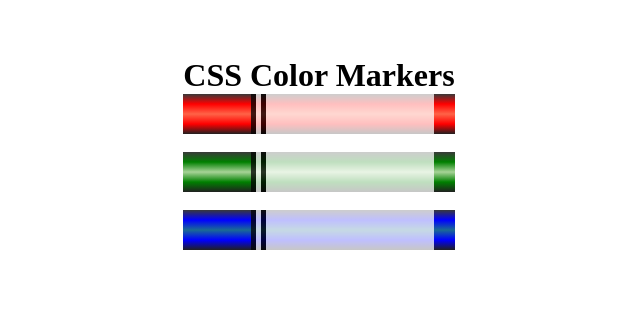
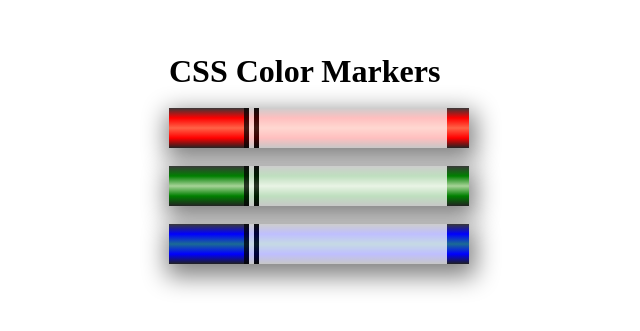
Before and after one commit to Hikmahadet/css-colour-makers, a plain HTML site: page index.html in a window 1280 px wide. Shown: the part 247-578 px from the top of the page, without its empty margins (321-961 px from the left). Drawn offline with Linux system fonts and the light colour scheme.

Commit message:
box shadow

```diff
--- a/style.css
+++ b/style.css
@@ -9,14 +9,16 @@ body{
     place-items: center;
 }
 main{
-    background-color: white
-    height: 400px;
+    background-color: white;
+    height: 200px;
+    width:  300px;
 }
 .Longbar{
     height: 40px;
     width: 100%;
     background: linear-gradient(rgb(57, 57, 57),red,tomato,red,rgb(32, 32, 32));
     padding-left: 25%;
+    box-shadow: 2px 8px 25px 4.5px gray;
 }
 .faintbar{
     width: 90%;
@@ -31,6 +33,7 @@ main{
     width: 100%;
     background: linear-gradient(rgb(57, 57, 57),green,#A7D397,green,rgb(32, 32, 32));
     padding-left: 25%;
+    box-shadow: 2px 8px 25px 4.5px gray;
 }
 .greenfaintbar{
     width: 90%;
@@ -38,13 +41,13 @@ main{
     background-color: white;
     opacity: 75%;
     border-left: double 15px;
-    box-shadow: 10px;
 }
 .blueLongbar{
     height: 40px;
     width: 100%;
     background: linear-gradient(rgb(57, 57, 57),blue,#1B6B93,blue,rgb(32, 32, 32));
     padding-left: 25%;
+    box-shadow: 2px 8px 25px 4.5px gray;
 }
 .bluefaintbar{
     width: 90%;
@@ -52,5 +55,5 @@ main{
     background-color: white;
     opacity: 75%;
     border-left: double 15px;
-    box-shadow: 10px;
+
 }
```
Also changed, not shown: index.html (+1 -0 lines).
